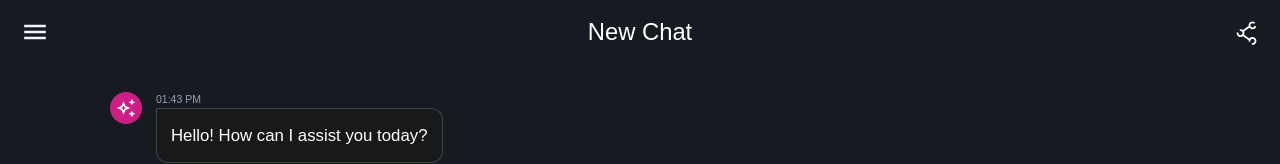
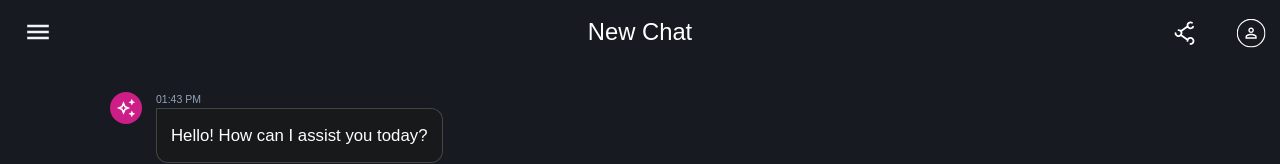
Before and after one commit to cosminbrn/AI-Interface, a React (Vite) app in the folder frontend/: page / in a window 1280 px wide. Shown: the top 164 px of the page. Built offline with nearby package versions, Linux system fonts and the light colour scheme; a web font is replaced by a local one.

Commit message:
Add new icon for header component

```diff
--- a/frontend/src/layouts/header/Header.module.scss
+++ b/frontend/src/layouts/header/Header.module.scss
@@ -15,7 +15,7 @@
 
     .burger {
         justify-self: start;
-        margin-left: 0.8rem;
+        margin-left: 1rem;
         padding: 0.5rem;
         scale: 1.2;
         cursor: pointer;
@@ -34,12 +34,21 @@
         overflow: hidden;
         text-overflow: ellipsis;
         max-width: 80vw;
+        visibility: hidden;
+
+        @include respond-above('tablet') {
+            visibility: visible;
+        }
     }
 
-    .share {
+    .links {
+        display: flex;
+        flex-direction: row;
         justify-self: end;
-        margin-right: 0.8rem;
-        padding: 0.5rem;
+        margin-right: 1rem;
+        gap: 2.5rem;
+
+        .iconShare {
             scale: 1.2;
             cursor: pointer;
 
@@ -49,7 +58,14 @@
             }
         }
 
-    @include respond-above('md') {
-        height: $navbar-height;
+        .iconProfile {
+            scale: 1.2;
+            cursor: pointer;
+
+            img {
+                padding: 0.25rem;
+                @include hover-circle-effect($color-border);
             }
         }
+    }
+}
--- a/frontend/src/layouts/header/Header.tsx
+++ b/frontend/src/layouts/header/Header.tsx
@@ -1,6 +1,7 @@
 import styles from './Header.module.scss'
 import burgerIcon from '../../assets/burger.svg';
 import shareIcon from '../../assets/share.svg';
+import userSmallIcon from '../../assets/icons/userSmallWhiteIcon.svg';
 
 interface HeaderProps {
     onMenuClick: () => void;
@@ -16,8 +17,13 @@ export function Header({ onMenuClick, currentSession }: HeaderProps) {
             <div className={styles.sessionName}>
                 {currentSession}
             </div>
-            <div className={styles.share}>
-                <img src={shareIcon} alt="Share" />
+            <div className={styles.links}>
+                <div className={styles.iconShare}>
+                    <img src={shareIcon} alt="Share" />
+                </div>
+                <div className={styles.iconProfile}>
+                    <img src={userSmallIcon} alt="Profile" />
+                </div>
             </div>
         </nav>
     )
```
Also changed, not shown: frontend/src/assets/icons/userSmallIcon.svg (added), frontend/src/assets/icons/userSmallWhiteIcon.svg (added), frontend/src/layouts/sidebar/Sidebar.module.scss (line endings or trailing spaces). Lines whose indentation alone changed are shown as unchanged.
